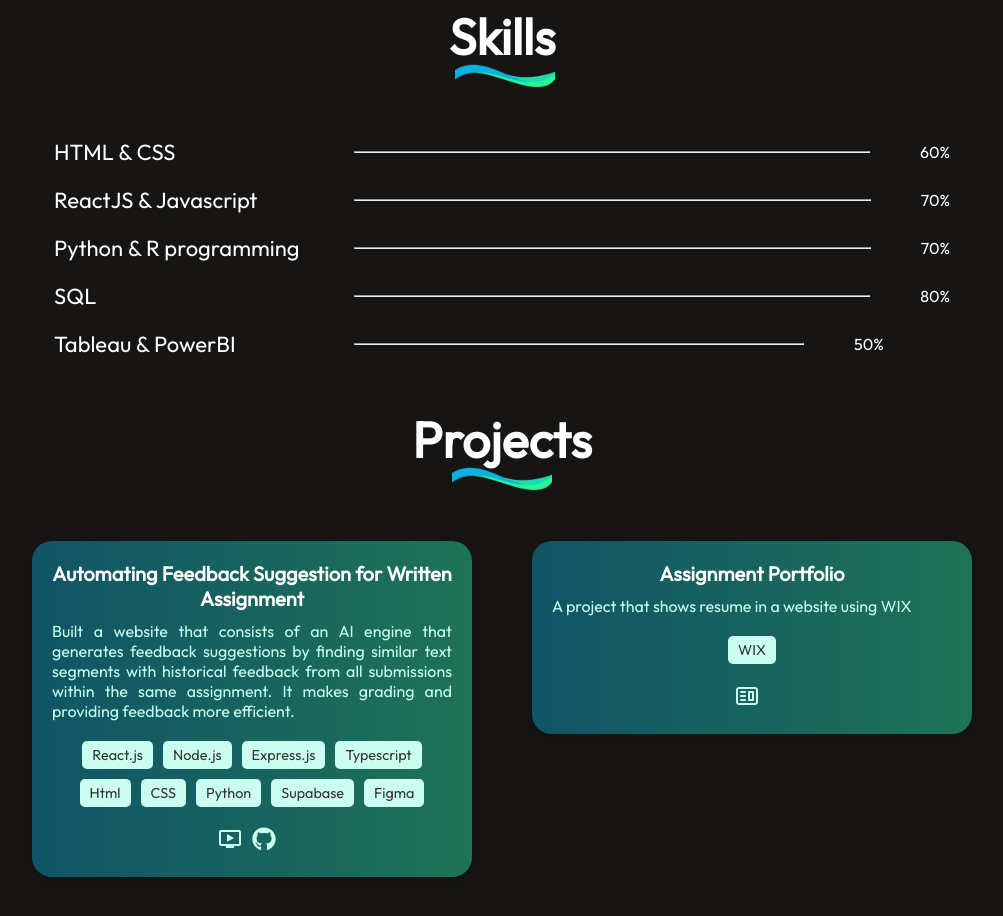
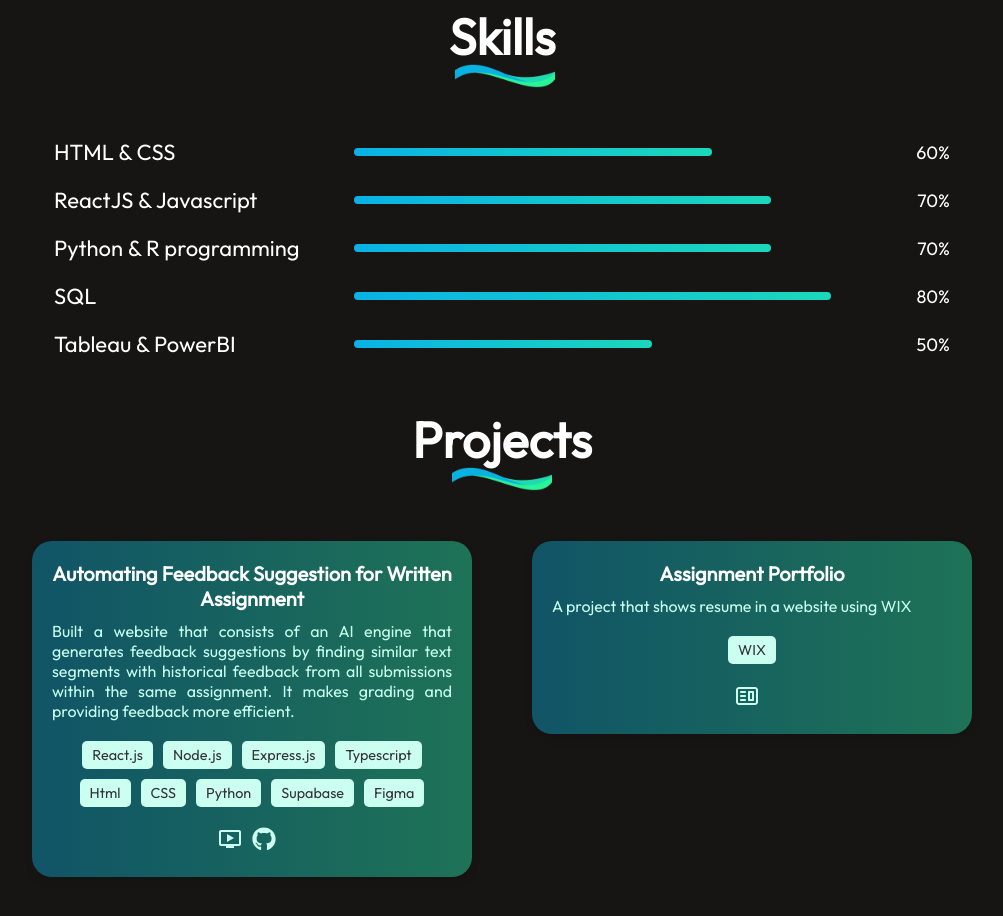
Before and after one commit to JiaaaJiaa/jy-portfolio, a React (Create React App) app: page / in a window 1280 px wide. Shown: the part 2160-3076 px from the top of the page, without its empty margins (138-1141 px from the left). Built offline with nearby package versions, Linux system fonts and the light colour scheme; the HTML template or start-up script is replaced by a standard one.

Commit message:
Update Skills Structure

```diff
--- a/src/Components/Skills/Skill.js
+++ b/src/Components/Skills/Skill.js
@@ -10,11 +10,41 @@ const Skill = () => {
                 <img src={titlebackground} alt="" />
             </div>
             <div className="skill-contents">
-                <div className="skill-content"><p>HTML & CSS</p><hr style={{width:"60%"}} />60%</div>
-                <div className="skill-content"><p>ReactJS & Javascript</p><hr style={{width:"70%"}} />70%</div>
-                <div className="skill-content"><p>Python & R programming</p><hr style={{width:"70%"}} />70%</div>
-                <div className="skill-content"><p>SQL</p><hr style={{width:"80%"}} />80%</div>
-                <div className="skill-content"><p>Tableau & PowerBI</p><hr style={{width:"50%"}} />50%</div>
+                <div className="skill-content">
+                    <p>HTML & CSS</p>
+                    <div className="skill-progress">
+                        <hr style={{width:"60%"}} />
+                        <span className="skill-percent">60%</span>
+                    </div>
+                </div>
+                <div className="skill-content">
+                    <p>ReactJS & Javascript</p>
+                    <div className="skill-progress">
+                        <hr style={{width:"70%"}} />
+                        <span className="skill-percent">70%</span>
+                    </div>
+                </div>
+                <div className="skill-content">
+                    <p>Python & R programming</p>
+                    <div className="skill-progress">
+                        <hr style={{width:"70%"}} />
+                        <span className="skill-percent">70%</span>
+                    </div>
+                </div>
+                <div className="skill-content">
+                    <p>SQL</p>
+                    <div className="skill-progress">
+                        <hr style={{width:"80%"}} />
+                        <span className="skill-percent">80%</span>
+                    </div>
+                </div>
+                <div className="skill-content">
+                    <p>Tableau & PowerBI</p>
+                    <div className="skill-progress">
+                        <hr style={{width:"50%"}} />
+                        <span className="skill-percent">50%</span>
+                    </div>
+                </div>
             </div>
         </div>
      );
```
